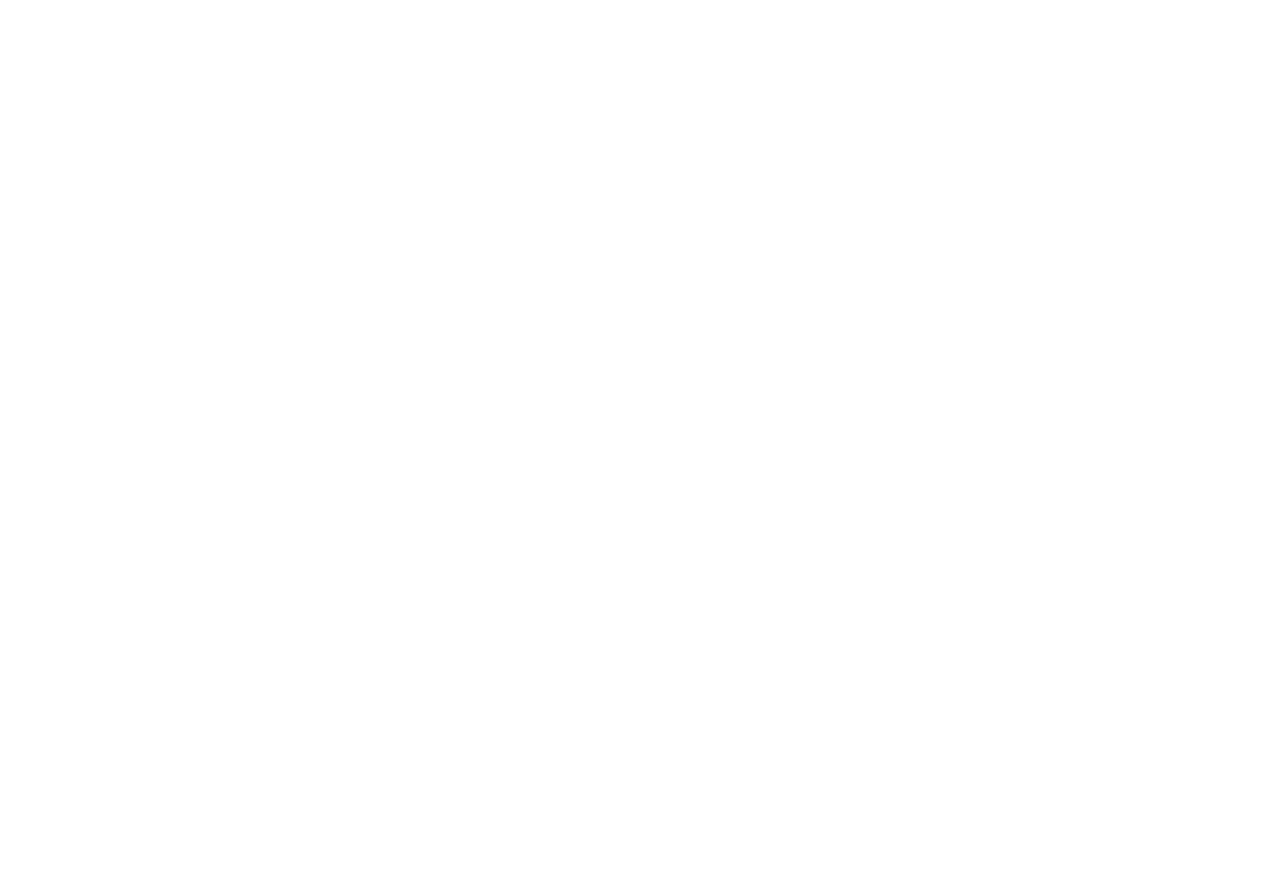
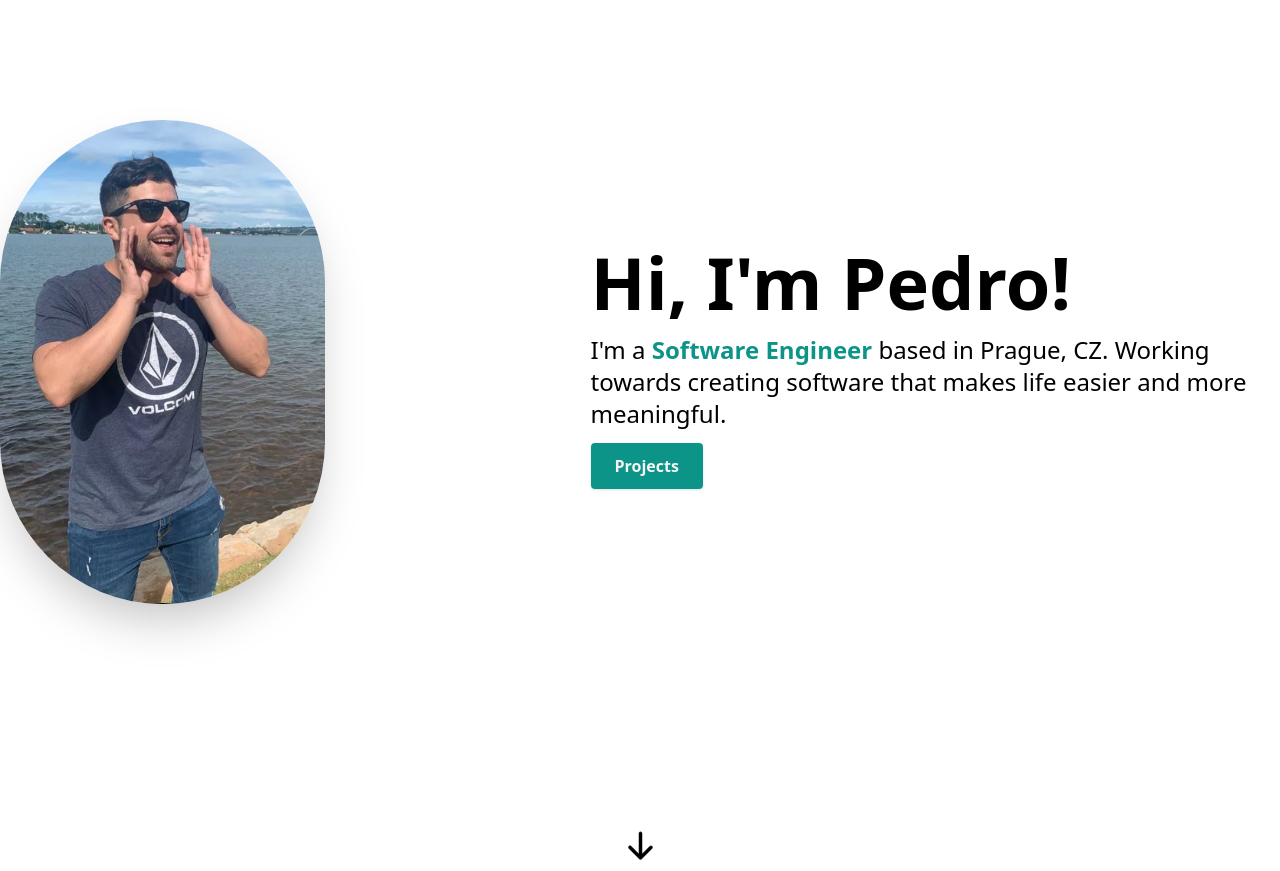
Before and after one commit to pedrocarr/my-portifolio-resume, a Next.js app: page / in a window 1280 px wide. Shown: the part 120-991 px from the top of the page. Before the commit the page ends 800 px from the top, so only its background shows below. Built offline with nearby package versions, Linux system fonts and the light colour scheme.

Commit message:
add hero section

```diff
--- a/app/page.tsx
+++ b/app/page.tsx
@@ -1,7 +1,8 @@
+import HeroSection from "@/components/HeroSection"
 export default function Home() {
   return (
     <main>
-      <h1 className="text-3xl font-bold underline">Next.js + TypeScript</h1>
+     <HeroSection />
     </main>
   )
 }
--- /dev/null
+++ b/components/HeroSection.tsx
@@ -0,0 +1,59 @@
+"use client" // this is a client component
+import React from "react"
+import Image from "next/image"
+import { Link } from "react-scroll/modules"
+import { HiArrowDown } from "react-icons/hi"
+
+const HeroSection = () => {
+  return (
+    <section id="home">
+      <div className="flex flex-col text-center items-center justify-center animate-fadeIn animation-delay-2 my-10 py-16 sm:py-32 md:py-48 md:flex-row md:space-x-4 md:text-left">
+        <div className="md:mt-2 md:w-1/2">
+          <Image
+            src="/headshot.png"
+            alt=""
+            width={325}
+            height={325}
+            className="rounded-full shadow-2xl"
+          />
+        </div>
+        <div className="md:mt-2 md:w-3/5">
+          <h1 className="text-4xl font-bold mt-6 md:mt-0 md:text-7xl">Hi, I&#39;m Pedro!</h1>
+          <p className="text-lg mt-4 mb-6 md:text-2xl">
+            I&#39;m a{" "}
+            <span className="font-semibold text-teal-600">
+              Software Engineer{" "}
+            </span>
+            based in Prague, CZ. Working towards creating software that
+            makes life easier and more meaningful.
+          </p>
+          <Link
+            to="projects"
+            className="text-neutral-100 font-semibold px-6 py-3 bg-teal-600 rounded shadow hover:bg-teal-700"
+            activeClass="active"
+            spy={true}
+            smooth={true}
+            offset={-100}
+            duration={500}
+          >
+            Projects
+          </Link>
+        </div>
+      </div>
+      <div className="flex flex-row items-center text-center justify-center ">
+        <Link
+          to="about"
+          activeClass="active"
+          spy={true}
+          smooth={true}
+          offset={-100}
+          duration={500}
+        >
+          <HiArrowDown size={35} className="animate-bounce" />
+        </Link>
+      </div>
+    </section>
+  )
+}
+
+export default HeroSection
--- a/tailwind.config.js
+++ b/tailwind.config.js
@@ -1,15 +1,46 @@
 /** @type {import('tailwindcss').Config} */
 module.exports = {
+  darkMode: "class",
   content: [
-    "./app/**/*.{js,ts,jsx,tsx,mdx}",
-    "./pages/**/*.{js,ts,jsx,tsx,mdx}",
-    "./components/**/*.{js,ts,jsx,tsx,mdx}",
+    "./app/**/*.{js,ts,jsx,tsx}",
+    "./pages/**/*.{js,ts,jsx,tsx}",
+    "./components/**/*.{js,ts,jsx,tsx}",
 
     // Or if using `src` directory:
-    "./src/**/*.{js,ts,jsx,tsx,mdx}",
+    "./src/**/*.{js,ts,jsx,tsx}",
   ],
   theme: {
-    extend: {},
+    extend: {
+      screens: { sm: "480px", md: "768px", lg: "976px", xl: "1440pd" },
+      animation: {
+        fadeIn: "fadeIn 1.5s",
+        bounce:
+          "bounce 0.5s alternate cubic-bezier(0.95, 0.05, 0.795, 0.035) infinite",
+        slideUp: "slideUp 0.5s",
+        slideUpEaseInOut: "slideUp 0.5s ease-in-out",
+        slideUpCubiBezier: "slideUp 1s cubic-bezier(0.165, 0.84, 0.44, 1)",
+      },
+      animationDelay: {
+        0: "0s",
+        2: "0.2s",
+        4: "0.4s",
+        6: "0.6s",
+      },
+      keyframes: {
+        fadeIn: {
+          from: { opacity: 0 },
+          to: { opacity: 1 },
+        },
+        slideUp: {
+          from: { transform: "translateY(100%)" },
+          to: { transform: "translateY(0)" },
+        },
+        bounce: {
+          from: { transform: "translateY(10px)" },
+          to: { transform: "translateY(0)" },
+        },
+      },
+    },
   },
   plugins: [],
 }
```
Also changed, not shown: public/headshot.png (added).
